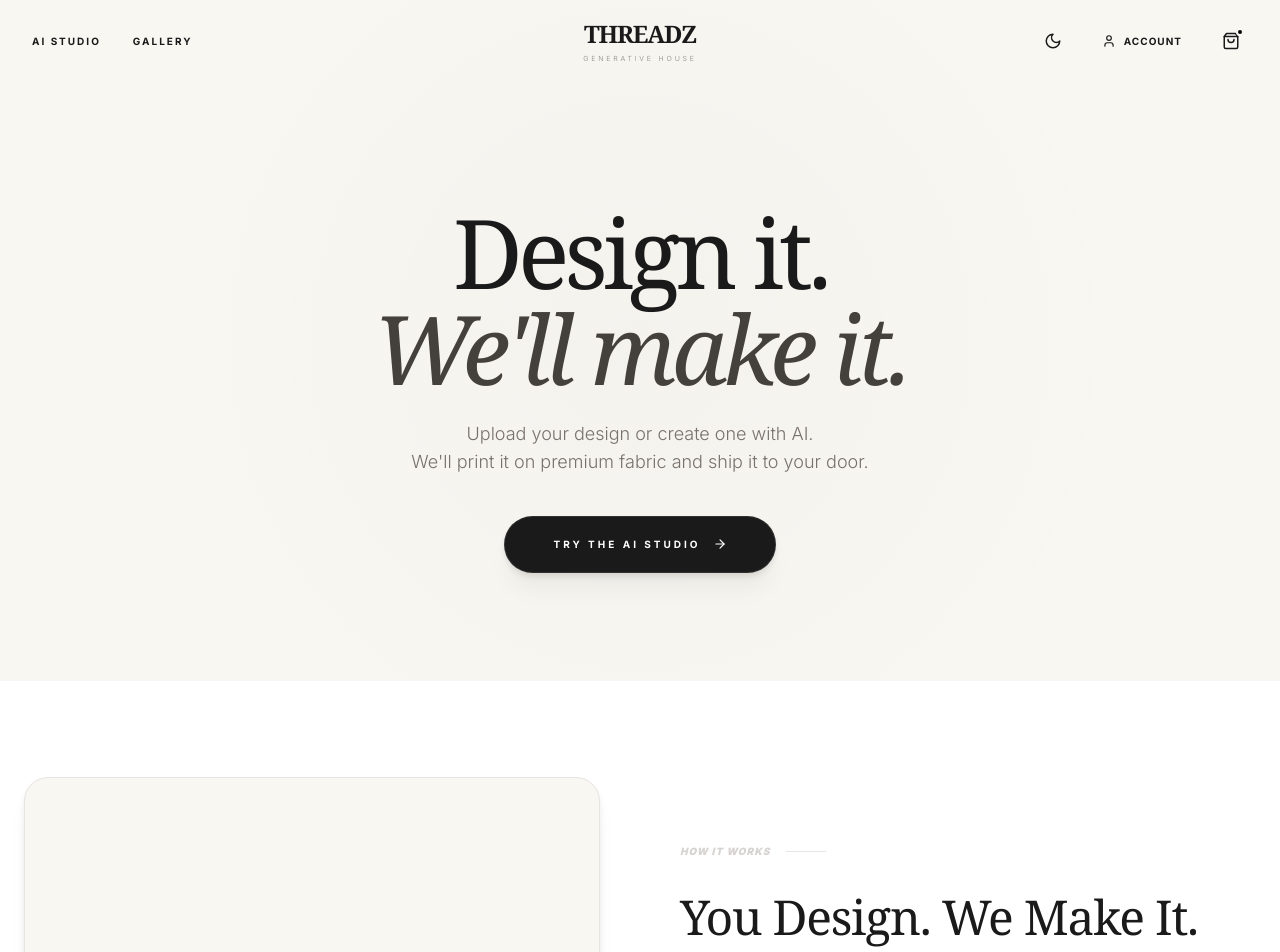
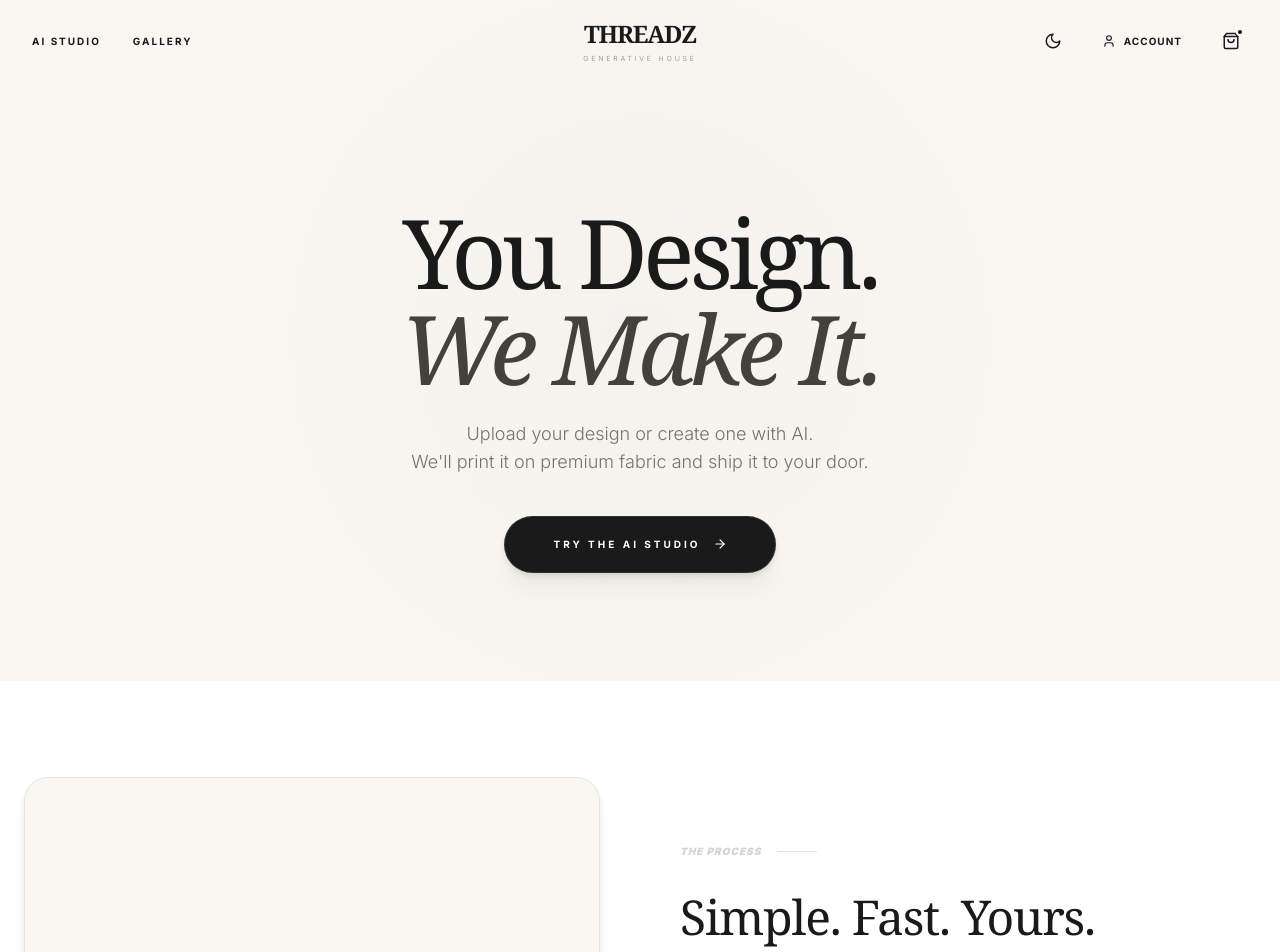
Before and after one commit to shashanka2a/threadz, a Next.js app: page / in a window 1280 px wide. Shown: the top 952 px of the page. Built offline with nearby package versions, Linux system fonts and the light colour scheme; no server answers.

Commit message:
Update messaging in Hero and StudioSection components for improved clarity and engagement; change taglines to better reflect user-centric approach.

```diff
--- a/components/hero.tsx
+++ b/components/hero.tsx
@@ -20,9 +20,9 @@ export function Hero() {
       <div className="relative z-10 text-center max-w-4xl">
         <header className="mb-6">
           <h1 className="hero-reveal text-5xl md:text-7xl lg:text-8xl font-serif mb-6 leading-[1.05] tracking-tighter">
-            Design it. <br />
+            You Design. <br />
             <span className="italic font-light text-stone-700 dark:text-stone-300">
-              We'll make it.
+              We Make It.
             </span>
           </h1>
         </header>
--- a/components/studio-section.tsx
+++ b/components/studio-section.tsx
@@ -153,12 +153,12 @@ export function StudioSection() {
           <div className="scroll-reveal space-y-8 order-1 lg:order-2">
             <div className="inline-flex items-center gap-4">
               <span className="text-[10px] font-black tracking-widest text-stone-300 dark:text-stone-700 italic">
-                HOW IT WORKS
+                THE PROCESS
               </span>
               <div className="h-px w-10 bg-stone-200 dark:bg-stone-800" />
             </div>
             <h2 className="text-4xl md:text-5xl font-serif leading-tight tracking-tight">
-              <span className="whitespace-nowrap">You Design. We Make It.</span>
+              <span className="whitespace-nowrap">Simple. Fast. Yours.</span>
             </h2>
             <div className="space-y-6 text-stone-500 dark:text-stone-400 font-light leading-relaxed">
               <div>
```
